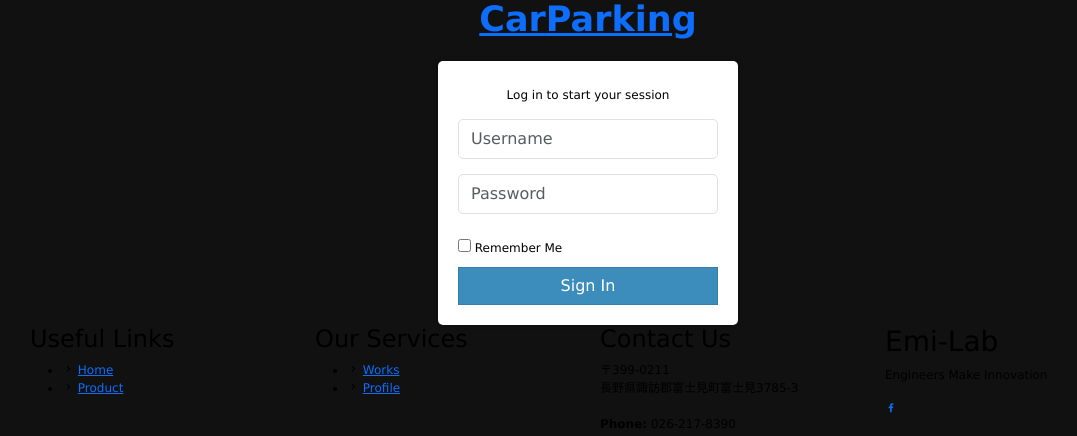
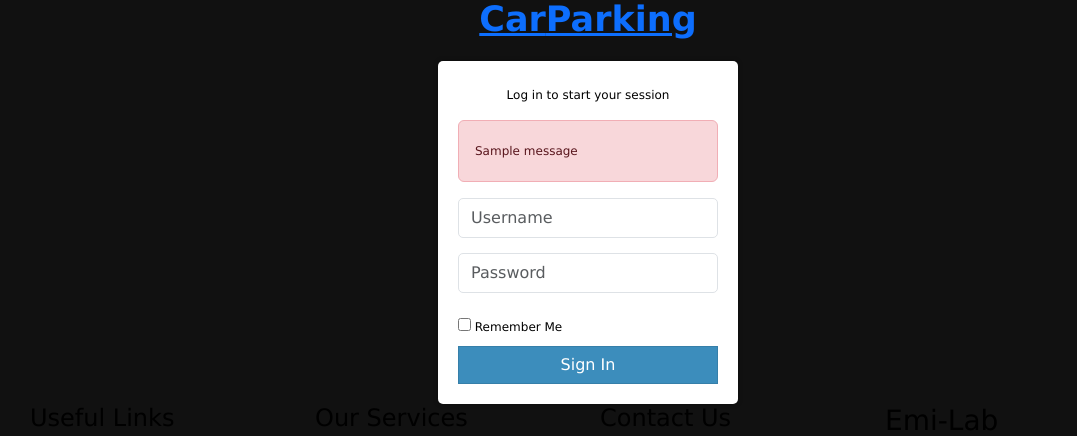
Before and after one commit to omar-faruk14/Parking_with_django_AI, a Django app: template templates/login_registrition/login_user.html in a window 1280 px wide. Shown: the part 71-507 px from the top of the page, without its empty margins (52-1129 px from the left). Run offline with Django 4.2, Linux system fonts and the light colour scheme; the template is opened without the code that fills it, so the values that code supplies are empty; tables that the repository leaves empty hold one stand-in row (values such as "Sample post"); one stand-in notice (Sample message) is shown; some libraries are stand-ins or nearby versions.

Commit message:
User Login Message System Add

```diff
--- a/admin_lr/views.py
+++ b/admin_lr/views.py
@@ -51,6 +51,8 @@ def login_user(request):
             user = form.get_user()
             login(request, user)
             return redirect('user_dashboard')
+        else:
+            messages.error(request, 'Invalid login credentials.')
     else:
         form = AuthenticationForm()
     return render(request, 'login_Registrition/login_user.html', {'form': form})
--- a/templates/login_registrition/login_user.html
+++ b/templates/login_registrition/login_user.html
@@ -71,16 +71,13 @@
 <!-- ======= Breadcrumbs ======= -->
 <section id="breadcrumbs" class="breadcrumbs">
   <div class="container">
-
       <ol>
           <li><a href="{% url 'home' %}">Home</a></li>
           <li>User Login</li>
       </ol>
       <h2 class='text-center'>User Login</h2>
-
   </div>
 </section><!-- End Breadcrumbs -->
-
 
 <section>
   <div class="login-box">
@@ -90,6 +87,14 @@
       <!-- /.login-logo -->
       <div class="login-box-body">
           <p class="login-box-msg">Log in to start your session</p>
+
+          {% if messages %}
+          <div class="alert alert-danger mt-3">
+              {% for message in messages %}
+              <p>{{ message }}</p>
+              {% endfor %}
+          </div>
+          {% endif %}
 
           <form method="post">
               {% csrf_token %}
@@ -115,16 +120,10 @@
                   </div>
                   <!-- /.col -->
               </div>
-
           </form>
-
-            <!-- /.social-auth-links -->
-
       </div>
       <!-- /.login-box-body -->
   </div>
 </section>
 
-
-
 {% endblock content %}
```
Lines whose indentation alone changed are shown as unchanged.
